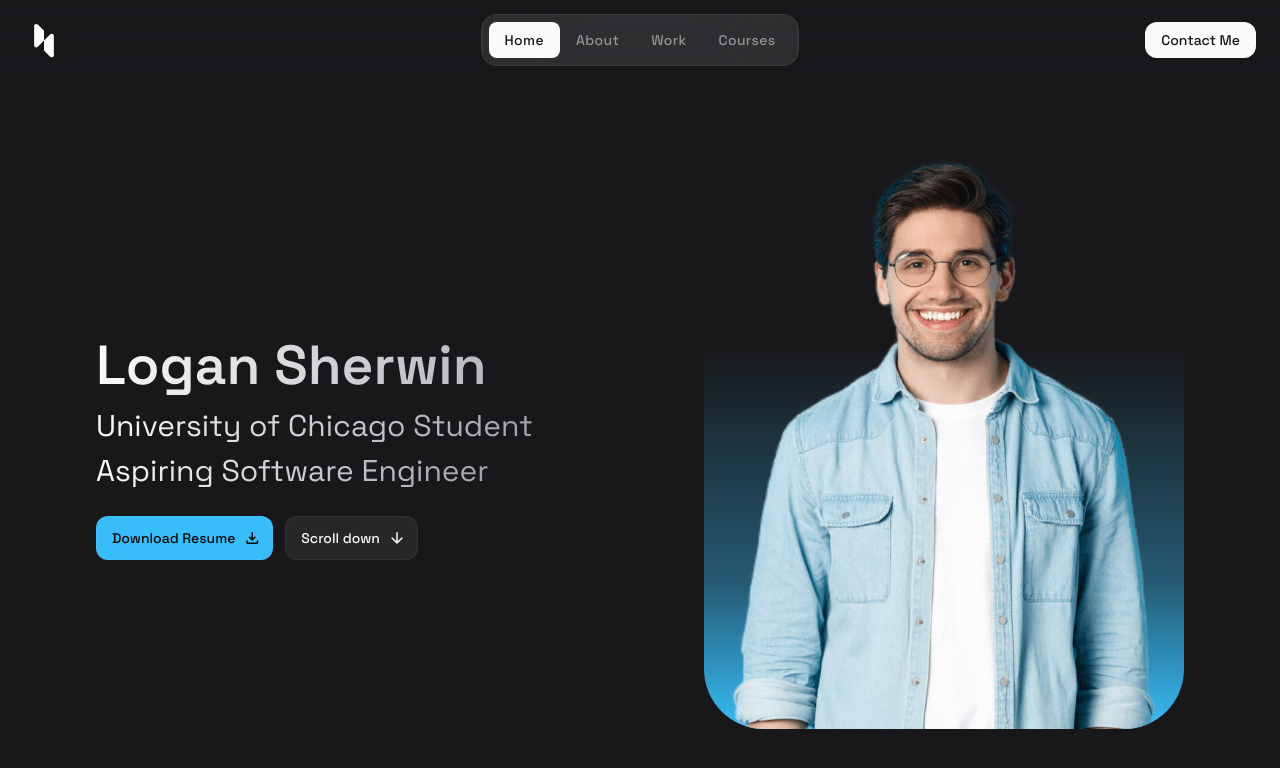
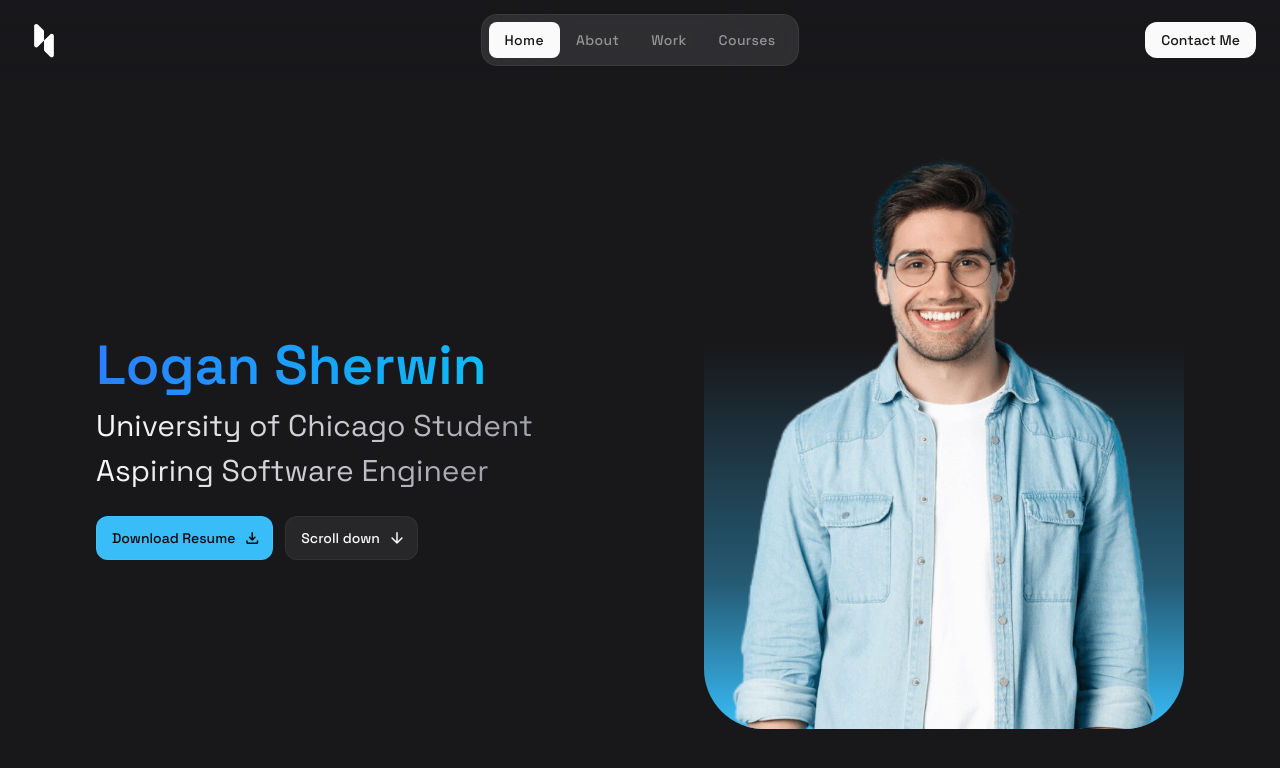
Before and after one commit to lsherwin10/logansherwin, a React (Vite) app: page / in a window 1280 px wide. Shown: the top 768 px of the page. Built offline with nearby package versions, Linux system fonts and the light colour scheme.

Commit message:
Update headline-1 to use blue gradient

```diff
--- a/src/index.css
+++ b/src/index.css
@@ -22,10 +22,18 @@ body {
  * TYPOGRAPHY
 \* ---------------------------------- */
 
-.headline-1,
+.headline-1 {
+  @apply max-w-max;
+  background: -webkit-linear-gradient(0deg, #2b7fff, #00d3f2);
+  background-clip: text;
+  -webkit-background-clip: text;
+  -webkit-text-fill-color: transparent;
+}
+
 .headline-2 {
   @apply max-w-max;
   background: -webkit-linear-gradient(0deg, #fafafa, #a1a1aa);
+  background-clip: text;
   -webkit-background-clip: text;
   -webkit-text-fill-color: transparent;
 }
@@ -34,6 +42,7 @@ body {
 .headline-sub {
   @apply max-w-max;
   background: -webkit-linear-gradient(0deg, #fafafa, #a1a1aa);
+  background-clip: text;
   -webkit-background-clip: text;
   -webkit-text-fill-color: transparent;
 }
```
